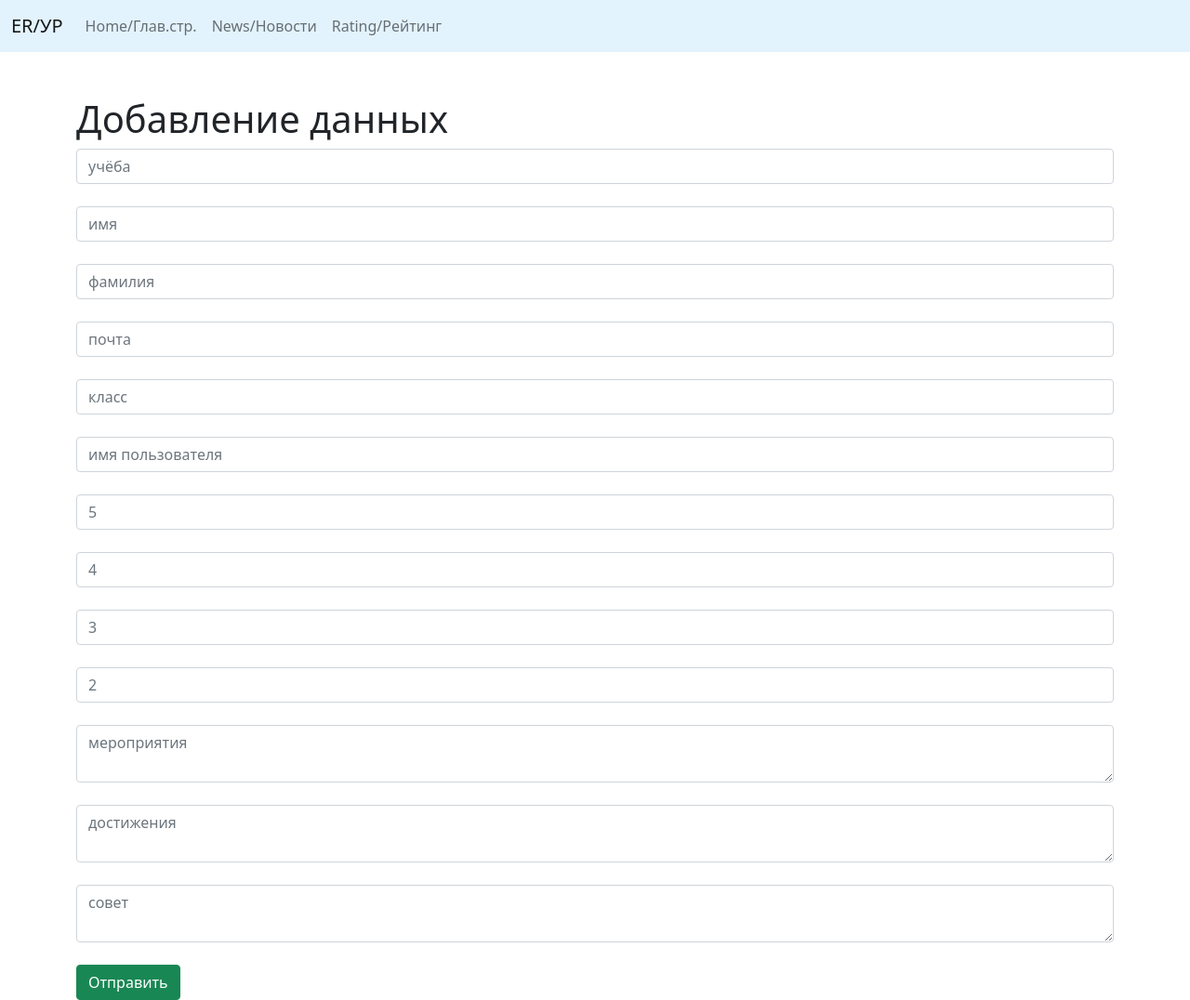
After one commit to pom-pon/third-project-bot-, a Flask app: page /base.html in a window 1280 px wide. The commit adds this page. Shown: the whole page at 93% size. Run offline with Flask 3, Linux system fonts and the light colour scheme; some libraries are stand-ins or nearby versions.

Commit message:
added html

```diff
--- /dev/null
+++ b/templates/base.html
@@ -0,0 +1,68 @@
+<!DOCTYPE html>
+<html lang="en">
+<head>
+    <meta charset="utf-8">
+    <meta name="viewport" content="width=device-width, initial-scale=1, shrink-to-fit=no">
+    <link rel="stylesheet" href="https://cdn.jsdelivr.net/npm/bootstrap@5.0.0-beta1/dist/css/bootstrap.min.css"
+          integrity="sha384-giJF6kkoqNQ00vy+HMDP7azOuL0xtbfIcaT9wjKHr8RbDVddVHyTfAAsrekwKmP1"
+          crossorigin="anonymous">
+
+          <!--шрифт-->
+    <link rel="preconnect" href="https://fonts.googleapis.com">
+    <link rel="preconnect" href="https://fonts.gstatic.com" crossorigin>
+    <link href="https://fonts.googleapis.com/css2?family=Roboto:wght@300;400;500;700&display=swap" rel="stylesheet">
+
+
+        <!--иконки-->
+    <script src="https://use.fontawesome.com/e2a37f48be.js"></script>
+
+    <title>ER/УР</title>
+<body>
+        <!--верхние иконки-->
+    <nav class="navbar navbar-expand-lg navbar-light" style="background-color: #e3f3fd;">
+        <div class="container-fluid">
+        <a class="navbar-brand" href="web.html">ER/УР</a>
+        <button class="navbar-toggler" type="button" data-toggle="collapse"
+                data-target="#navbarSupportedContent" aria-controls="navbarSupportedContent"
+                aria-expanded="false" aria-label="Toggle navigation">
+            <span class="navbar-toggler-icon"></span>
+        </button>
+
+        <div class="collapse navbar-collapse" id="navbarSupportedContent">
+            <ul class="navbar-nav ml-auto">
+                <li class="nav-item">
+                    <a class="nav-link" href="web.html">Home/Глав.стр.</a>
+                </li>
+                <li class="nav-item">
+                    <a class="nav-link" href="news.html">News/Новости</a>
+                </li>
+                <li class="nav-item">
+                    <a class="nav-link" href="#">Rating/Рейтинг</a>
+                </li>
+            </ul>
+        </div>
+        </div>
+    </nav>
+<!-- Begin page content -->
+<div class="container mt-5">
+    <h1>Добавление данных</h1>
+    <form method="post">
+        <input type="text" name="studying" id="studying" class="form-control" placeholder="учёба"><br>
+        <input type="text" name="name" id="name" class="form-control" placeholder="имя"><br>
+        <input type="text" name="surname" id="surname" class="form-control" placeholder="фамилия"><br>
+        <input type="text" name="patronymic" id="paronymic" class="form-control" placeholder="почта"><br>
+        <input type="text" name="clas" id="clas" class="form-control" placeholder="класс"><br>
+        <input type="text" name="username" id="username" class="form-control" placeholder="имя пользователя"><br>
+        <input type="text" name="five" id="five" class="form-control" placeholder="5"><br>
+        <input type="text" name="four" id="four" class="form-control" placeholder="4"><br>
+        <input type="text" name="three" id="three" class="form-control" placeholder="3"><br>
+        <input type="text" name="two" id="two" class="form-control" placeholder="2"><br>
+        <textarea name="concerts" id="concerts" class="form-control" placeholder="мероприятия"></textarea><br>
+        <textarea name="achievements" id="achievements" class="form-control" placeholder="достижения"></textarea><br>
+        <textarea name="goverment" id="goverment" class="form-control" placeholder="совет"></textarea><br>
+        <input type="submit" class="btn btn-success" value="Отправить"><br>
+    </form>
+</div>
+</main>
+</body>
+</html>
--- a/templates/news.html
+++ b/templates/news.html
@@ -32,10 +32,10 @@
         <div class="collapse navbar-collapse" id="navbarSupportedContent">
             <ul class="navbar-nav ml-auto">
                 <li class="nav-item">
-                    <a class="nav-link" href="web.html">Home/Гл.страница</a>
+                    <a class="nav-link" href="web.html">Home/Глав.стр.</a>
                 </li>
                 <li class="nav-item">
-                    <a class="nav-link" href="#">Info/Инфо</a>
+                    <a class="nav-link" href="base.html">Add/Добавить</a>
                 </li>
                 <li class="nav-item">
                     <a class="nav-link" href="#">Rating/Рейтинг</a>
--- a/web.py
+++ b/web.py
@@ -1,18 +1,37 @@
 from flask import Flask, jsonify, redirect, render_template, request, url_for
+from flask_sqlalchemy import SQLAlchemy
+from flask_bootstrap import Bootstrap4
 from flask_wtf import FlaskForm
-from wtforms import StringField, PasswordField, BooleanField, SubmitField
-from wtforms.validators import DataRequired
+import sqlite3
+import os
 
 
-class LoginForm(FlaskForm):
-    username = StringField('Логин', validators=[DataRequired()])
-    password = PasswordField('Пароль', validators=[DataRequired()])
-    remember_me = BooleanField('Запомнить меня')
-    submit = SubmitField('Войти')
+SECRET_KEY = 'yandexlyceum_secret_key'
+
+app = Flask(__name__)
+app.config['SQLALCHEMY_DATABASE_URI'] = 'sqlite:///students.db'
+db = SQLAlchemy(app)
+bootstrap = Bootstrap4(app)
 
 
-# Configure application
-app = Flask(__name__)
+class Article(db.Model):
+    id = db.Column(db.Integer, primary_key=True)
+    studying = db.Column(db.String(100), nullable= False)
+    name = db.Column(db.String(100), nullable=False)
+    surname = db.Column(db.String(100), nullable=False)
+    patronymic = db.Column(db.String(100), nullable=False)
+    clas = db.Column(db.String(100), nullable=False)
+    username = db.Column(db.String(100), nullable=False)
+    five = db.Column(db.Integer, primary_key=False)
+    four = db.Column(db.Integer, primary_key=False)
+    three = db.Column(db.Integer, primary_key=False)
+    two = db.Column(db.Integer, primary_key=False)
+    concerts = db.Column(db.String(100), nullable=False)
+    achievements = db.Column(db.String(100), nullable=False)
+    goverment = db.Column(db.String(100), nullable=False)
+
+    def __repr__(self):
+        return '<Article %r>' % self.id
 
 
 @app.route("/")
@@ -21,17 +40,43 @@ def get_index():
     return render_template('web.html')
 
 
+@app.route("/base.html", methods=['POST', 'GET'])
+def base():
+    if request.method == "POST":
+        studying = request.form['studying']
+        name = request.form['name']
+        surname = request.form['surname']
+        patronymic = request.form['patronymic']
+        clas = request.form['clas']
+        username = request.form['username']
+        five = request.form['five']
+        four = request.form['four']
+        three = request.form['three']
+        two = request.form['two']
+        concerts = request.form['concerts']
+        achievements = request.form['achievements']
+        goverment = request.form['goverment']
+        article = Article(studying=studying, name=name, surname=surname, patronymic=patronymic, clas=clas,
+                          username=username, five=five, four=four, three=three, two=two, concerts=concerts,
+                          achievements=achievements, goverment=goverment)
+        try:
+            db.session.add(article)
+            db.session.commit()
+            return redirect('/web.html')
+        except:
+            return 'При занесении новых данных произошла ошибка'
+    return render_template('base.html')
+
+
 @app.route("/news.html")
 def test_link():
     return render_template('news.html')
 
 
-@app.route('/login.html', methods=['GET', 'POST'])
-def login():
-    form = LoginForm()
-    if form.validate_on_submit():
-        return redirect('/success')
-    return render_template('login.html', title='Авторизация', form=form)
+@app.route("/rating.html")
+def rating():
+    articles = Article.query.all()
+    return render_template('rating.html', articles=articles)
 
 
 #Run
```
Also changed, not shown: main.py (added, +14 -0 lines), templates/web.html (+3 -8 lines).
